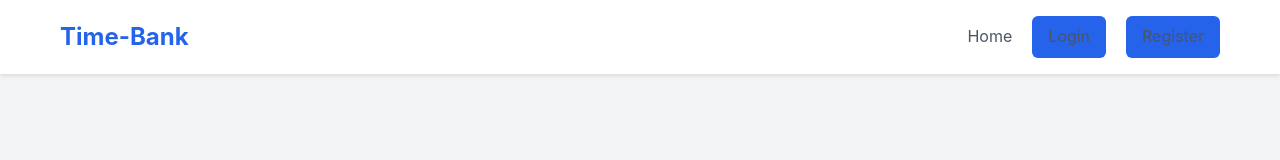
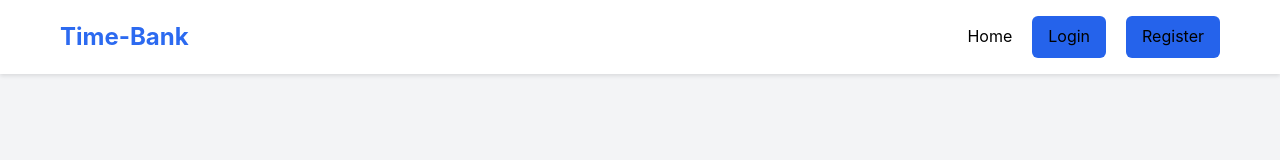
Before and after one commit to Bede12345/Time-bank, a React (Vite) app in the folder time-bank/frontend/: page /login in a window 1280 px wide. Shown: the top 160 px of the page. Built offline with nearby package versions, Linux system fonts and the light colour scheme.

Commit message:
fixed navbar links

```diff
--- a/time-bank/frontend/src/index.css
+++ b/time-bank/frontend/src/index.css
@@ -40,7 +40,7 @@ a {
 .navbar-brand {
   font-size: 24px;
   font-weight: 700;
-  color: #2563eb;
+  color: #2c6af0;
 }
 
 .navbar-links {
@@ -50,7 +50,7 @@ a {
 }
 
 .navbar-links a {
-  color: #4b5563;
+  color: #000000;
   transition: color 0.2s;
 }
 
```
Also changed, not shown: 1 other file (tests, documents, lock files or other folders).
